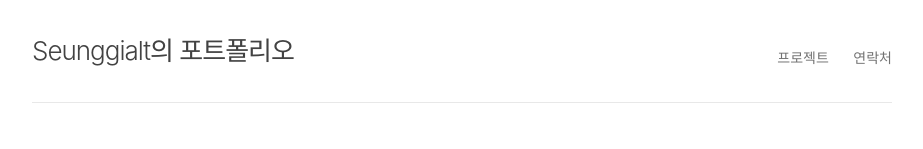
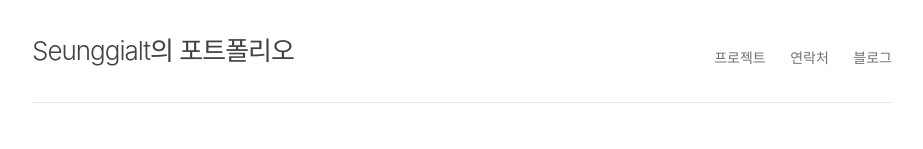
Before and after one commit to seunggialt/seunggialt.github.io, a plain HTML site: page index.html in a window 1280 px wide. Shown: the top 149 px of the page, without its empty margins (178-1101 px from the left). Drawn offline with Linux system fonts and the light colour scheme.

Commit message:
Update index.html

```diff
--- a/index.html
+++ b/index.html
@@ -360,6 +360,7 @@
             <nav class="site-nav">
                 <a href="#projects">프로젝트</a>
                 <a href="#contact">연락처</a>
+<a href="https://achieved-hydrant-045.notion.site/Seunggialt-PS-221539d0afc18085bd58e1ae34a56504">블로그</a>
             </nav>
         </div>
     </header>
@@ -376,6 +377,7 @@
             비록 알고리즘 문제를 푸는 실력은 부족하지만, 점차 잘할 수 있도록 노력하고 있습니다. 정보올림피아드와 USACO 등에 적극적으로 참여하고 있으며, 현재 솔브드 티어 플레티넘 4입니다.
         </p>
     </section>
+
 
 
     <section id="projects" class="section">
```
